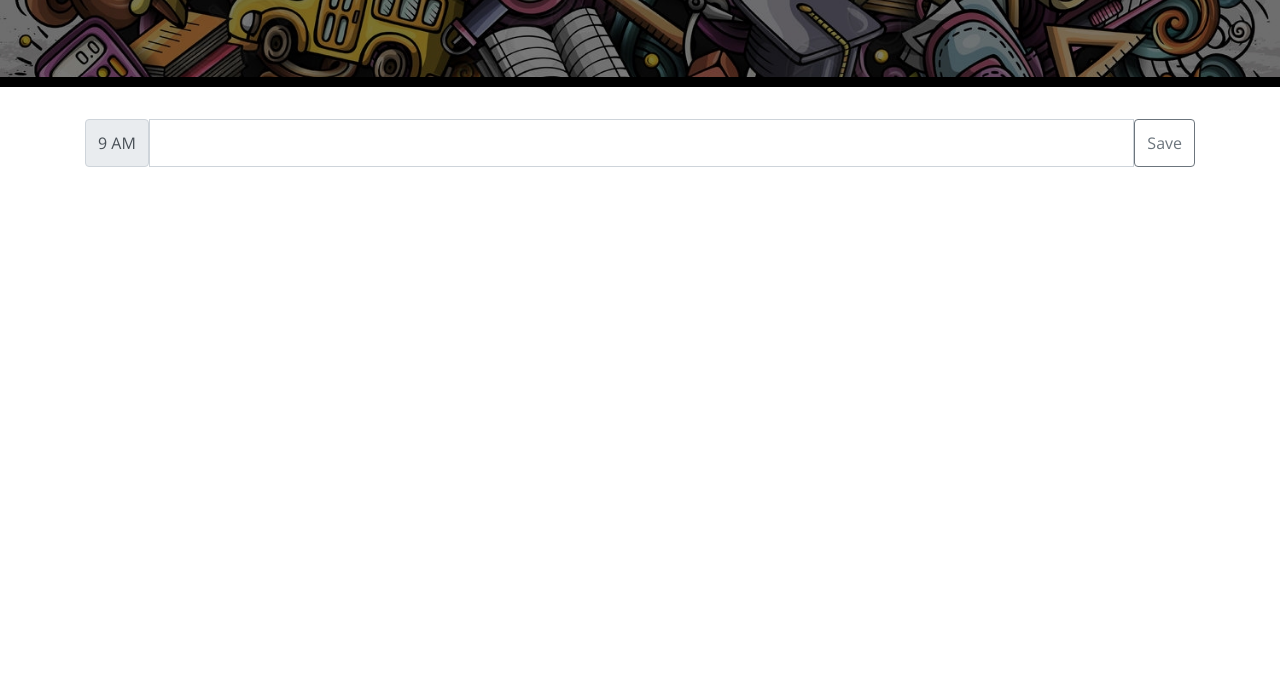
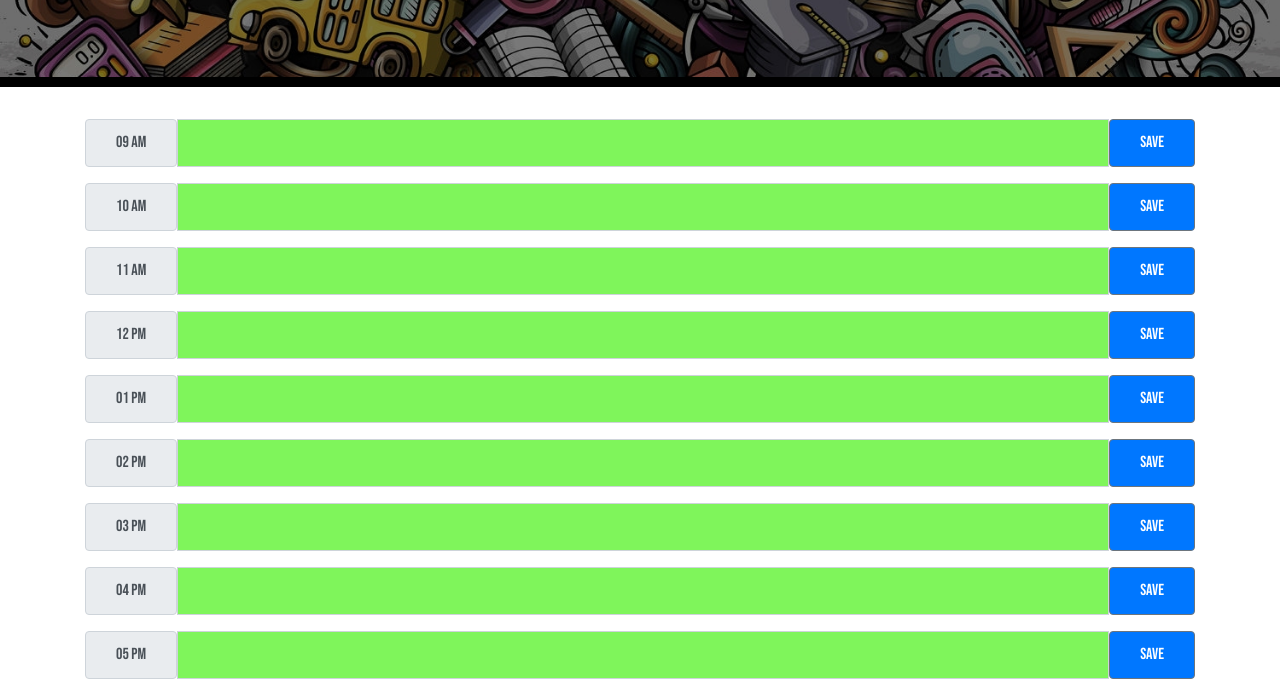
Before and after one commit to MoeCancode/Day-Planner, a plain HTML site: page index.html in a window 1280 px wide. Shown: the part 181-876 px from the top of the page. Before the commit the page ends 800 px from the top, so only its background shows below. Drawn offline with nearby package versions, Linux system fonts and the light colour scheme.

Commit message:
Making sure repo is up to date

```diff
--- a/index.html
+++ b/index.html
@@ -18,29 +18,83 @@
       href="https://fonts.googleapis.com/css?family=Open+Sans&display=swap"
       rel="stylesheet"
     />
+    <link rel="preconnect" href="https://fonts.googleapis.com">
+    <link rel="preconnect" href="https://fonts.gstatic.com" crossorigin>
+    <link href="https://fonts.googleapis.com/css2?family=Bebas+Neue&display=swap" rel="stylesheet">
     <link rel="stylesheet" href="style.css" />
     <title>Day Planner</title>
   </head>
 
   <body>
     <header class="jumbotron">
+      <div id="jumbo-text">
       <h1 class="display-3">Day Planner</h1>
       <p class="lead">A simple calendar app for scheduling your work day</p>
+    </div>
       <p id="currentDay" class="lead"></p>
+
     </header>
 
     <div class="container">
       <!-- Timeblocks go here -->
 
-      <div class="input-group input-group-lg mb-3 additional-style" >
-        <span class="input-group-text" id="inputGroup-sizing-lg">9 AM</span>
-        <input type="text" class="form-control" aria-label="Sizing example input" aria-describedby="inputGroup-sizing-lg">
-          <button class="btn btn-outline-secondary" type="button" id="button-addon1">Save</button>
+      <div class="input-group input-group-lg mb-3">
+        <span class="input-group-text customHourStyle" id="inputGroup-sizing-lg">09 AM</span>
+        <input type="text" class="form-control customFormStyle" aria-label="Sizing example input" aria-describedby="inputGroup-sizing-lg">
+          <button class="btn btn-outline-secondary customButtonStyle" type="button" id="button-addon1">Save</button>
+      </div>
 
+      <div class="input-group input-group-lg mb-3">
+        <span class="input-group-text customHourStyle" id="inputGroup-sizing-lg">10 AM</span>
+        <input type="text" class="form-control customFormStyle" aria-label="Sizing example input" aria-describedby="inputGroup-sizing-lg">
+          <button class="btn btn-outline-secondary customButtonStyle" type="button" id="button-addon1">Save</button>
       </div>
+
+      <div class="input-group input-group-lg mb-3">
+        <span class="input-group-text customHourStyle" id="inputGroup-sizing-lg">11 AM</span>
+        <input type="text" class="form-control customFormStyle" aria-label="Sizing example input" aria-describedby="inputGroup-sizing-lg">
+          <button class="btn btn-outline-secondary customButtonStyle" type="button" id="button-addon1">Save</button>
+      </div>
+
+      <div class="input-group input-group-lg mb-3">
+        <span class="input-group-text customHourStyle" id="inputGroup-sizing-lg">12 PM</span>
+        <input type="text" class="form-control customFormStyle" aria-label="Sizing example input" aria-describedby="inputGroup-sizing-lg">
+          <button class="btn btn-outline-secondary customButtonStyle" type="button" id="button-addon1">Save</button>
+      </div>
+
+      <div class="input-group input-group-lg mb-3">
+        <span class="input-group-text customHourStyle" id="inputGroup-sizing-lg">01 PM</span>
+        <input type="text" class="form-control customFormStyle" aria-label="Sizing example input" aria-describedby="inputGroup-sizing-lg">
+          <button class="btn btn-outline-secondary customButtonStyle" type="button" id="button-addon1">Save</button>
+      </div>
+
+      <div class="input-group input-group-lg mb-3">
+        <span class="input-group-text customHourStyle" id="inputGroup-sizing-lg">02 PM</span>
+        <input type="text" class="form-control customFormStyle" aria-label="Sizing example input" aria-describedby="inputGroup-sizing-lg">
+          <button class="btn btn-outline-secondary customButtonStyle" type="button" id="button-addon1">Save</button>
+      </div>
+
+      <div class="input-group input-group-lg mb-3">
+        <span class="input-group-text customHourStyle" id="inputGroup-sizing-lg">03 PM</span>
+        <input type="text" class="form-control customFormStyle" aria-label="Sizing example input" aria-describedby="inputGroup-sizing-lg">
+          <button class="btn btn-outline-secondary customButtonStyle" type="button" id="button-addon1">Save</button>
+      </div>
+
+      <div class="input-group input-group-lg mb-3">
+        <span class="input-group-text customHourStyle" id="inputGroup-sizing-lg">04 PM</span>
+        <input type="text" class="form-control customFormStyle" aria-label="Sizing example input" aria-describedby="inputGroup-sizing-lg">
+          <button class="btn btn-outline-secondary customButtonStyle" type="button" id="button-addon1">Save</button>
+      </div>
+
+      <div class="input-group input-group-lg mb-3">
+        <span class="input-group-text customHourStyle" id="inputGroup-sizing-lg">05 PM</span>
+        <input type="text" class="form-control customFormStyle" aria-label="Sizing example input" aria-describedby="inputGroup-sizing-lg">
+          <button class="btn btn-outline-secondary customButtonStyle" type="button" id="button-addon1">Save</button>
+      </div>
+
     </div>
 
-    <script src="https://cdnjs.cloudflare.com/ajax/libs/jquery/3.2.1/jquery.min.js"></script>
+    <script src="    https://cdnjs.cloudflare.com/ajax/libs/jquery/3.6.0/jquery.min.js"></script>
     <script src="https://cdnjs.cloudflare.com/ajax/libs/moment.js/2.24.0/moment.min.js"></script>
   </body>
 </html>
--- a/script.js
+++ b/script.js
@@ -0,0 +1,6 @@
+var date = moment().format("dddd, MMMM Do YYYY");
+var dateDisplay = document.querySelector("#currentDay");
+
+dateDisplay.textContent = moment().format("dddd, MMMM Do YYYY");
+
+// dateDisplay.textContent = moment().format("dddd, MMMM Do YYYY");
--- a/style.css
+++ b/style.css
@@ -1,5 +1,5 @@
 body {
-  font-family: 'Open Sans', sans-serif;
+  font-family: 'Bebas Neue', cursive;
   font-size: 16px;
   line-height: 1;
 }
@@ -72,3 +72,23 @@ textarea{
   font-size: 20px;
   transition: all .3s ease-in-out;
 }
+
+.customButtonStyle {
+  background-color: rgb(0, 119, 255);
+  color: white;
+  padding-left: 30px;
+  padding-right: 30px;
+}
+
+.customFormStyle {
+  background-color: rgb(127, 245, 91);
+}
+
+.customHourStyle {
+  padding-left: 30px;
+  padding-right: 30px;
+}
+
+.customCardMargin {
+  margin-bottom: 0;
+}
```
